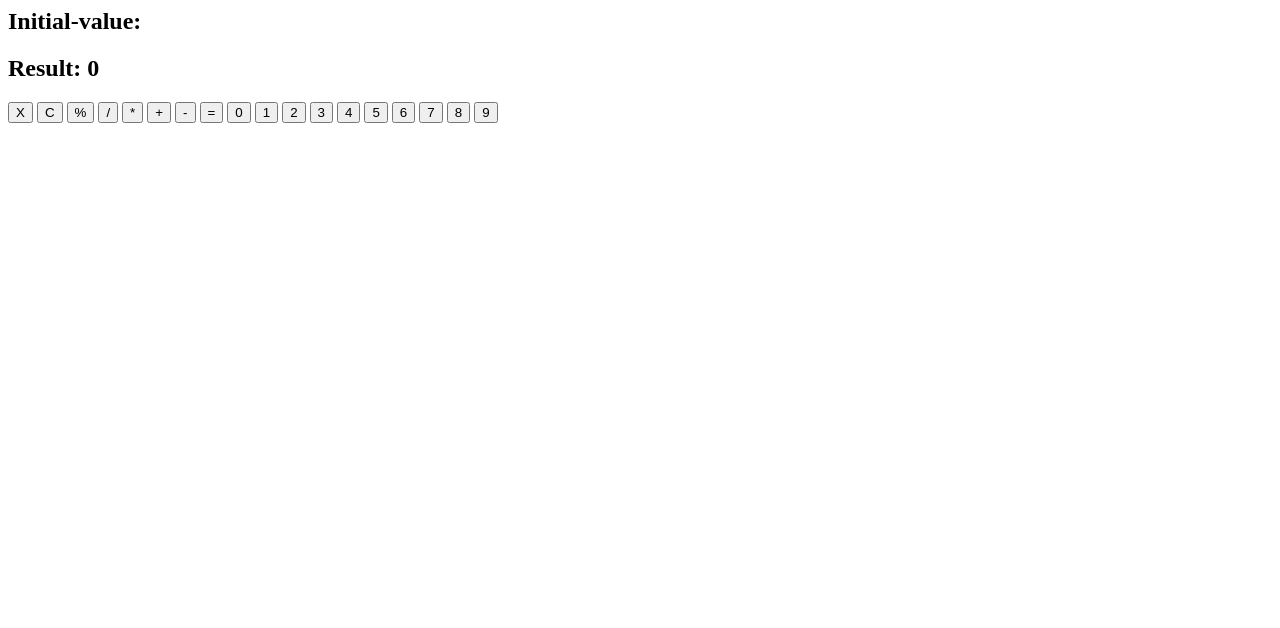
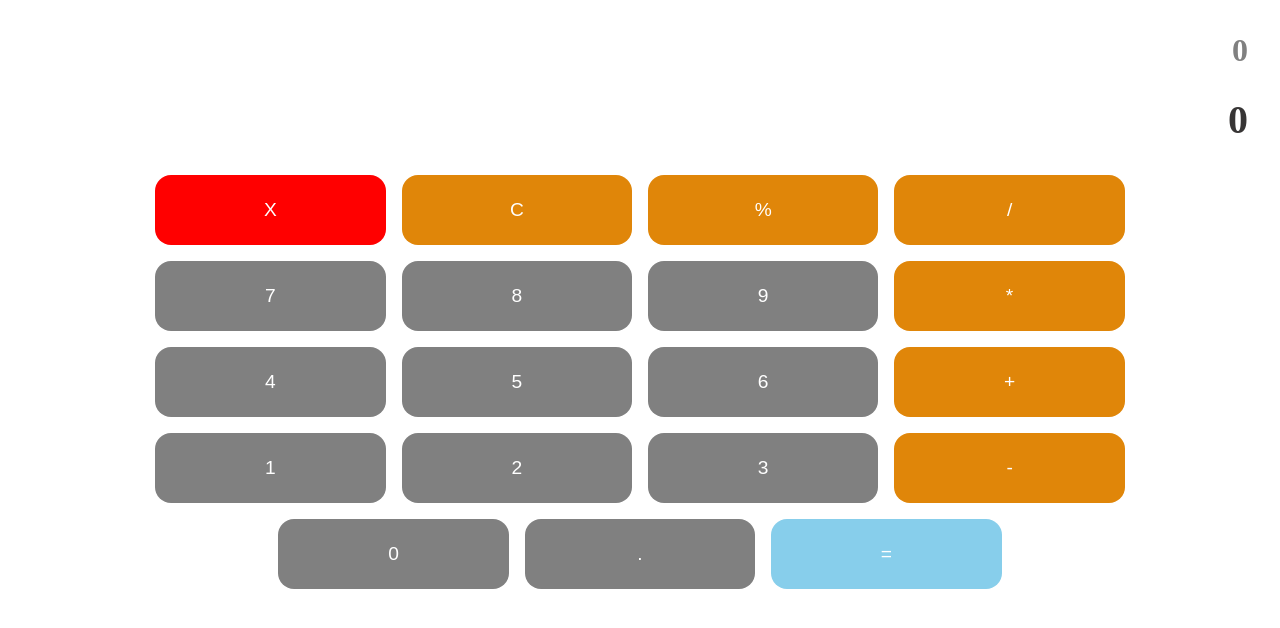
Before and after one commit to umesh625/Calculator-Practice, a plain HTML site: page index.html in a window 1280 px wide. Drawn offline with Linux system fonts and the light colour scheme.

Commit message:
style- will add the style to the calculor

```diff
--- a/index.html
+++ b/index.html
@@ -8,31 +8,46 @@
     <script src="app.js" defer></script>
   </head>
   <body>
-    <section id="result">
-      <h1>Initial-value:<span type="number" id="input-number"></span></h1>
-      <!-- <h2 id="current-calculation">0</h2> -->
-      <h2>Result: <span id="current-result">0</span></h2>
-    </section>
-    <section id="calulator">
-      <button type="button" id="btn-delete">X</button>
-      <button type="button" id="btn-reset">C</button>
-      <button type="button" id="btn-percentage">%</button>
-      <button type="button" id="btn-divide">/</button>
-      <button type="button" id="btn-multiply">*</button>
-      <button type="button" id="btn-add">+</button>
-      <button type="button" id="btn-subtract">-</button>
-      <button type="button" id="btn-equals">=</button>
+    <main>
+      <section id="result">
+        <h2 type="number" id="input-number">0</h2>
+        <h2 id="current-result">0</h2>
+      </section>
+      <section id="calculator">
+        <button type="button" class="btn" id="btn-delete">X</button>
+        <button type="button" class="btn-operation btn" id="btn-reset">
+          C
+        </button>
+        <button type="button" class="btn-operation btn" id="btn-percentage">
+          %
+        </button>
+        <button type="button" class="btn-operation btn" id="btn-divide">
+          /
+        </button>
 
-      <button type="button" id="num-0">0</button>
-      <button type="button" id="num-1">1</button>
-      <button type="button" id="num-2">2</button>
-      <button type="button" id="num-3">3</button>
-      <button type="button" id="num-4">4</button>
-      <button type="button" id="num-5">5</button>
-      <button type="button" id="num-6">6</button>
-      <button type="button" id="num-7">7</button>
-      <button type="button" id="num-8">8</button>
-      <button type="button" id="num-9">9</button>
-    </section>
+        <button type="button" class="btn" id="num-7">7</button>
+        <button type="button" class="btn" id="num-8">8</button>
+        <button type="button" class="btn" id="num-9">9</button>
+        <button type="button" class="btn-operation btn" id="btn-multiply">
+          *
+        </button>
+
+        <button type="button" class="btn" id="num-4">4</button>
+        <button type="button" class="btn" id="num-5">5</button>
+        <button type="button" class="btn" id="num-6">6</button>
+        <button type="button" class="btn-operation btn" id="btn-add">+</button>
+
+        <button type="button" class="btn" id="num-1">1</button>
+        <button type="button" class="btn" id="num-2">2</button>
+        <button type="button" class="btn" id="num-3">3</button>
+        <button type="button" class="btn-operation btn" id="btn-subtract">
+          -
+        </button>
+
+        <button type="button" class="btn" id="num-0">0</button>
+        <button type="button" class="btn" id="btn-dot">.</button>
+        <button type="button" class="btn" id="btn-equals">=</button>
+      </section>
+    </main>
   </body>
 </html>
--- a/script.js
+++ b/script.js
@@ -9,6 +9,7 @@ const divideBtn = document.getElementById("btn-divide");
 const multiplyBtn = document.getElementById("btn-multiply");
 const subtractBtn = document.getElementById("btn-subtract");
 const addBtn = document.getElementById("btn-add");
+const dotBtn = document.getElementById("btn-dot");
 const equalBtn = document.getElementById("btn-equal");
 let currentResult = document.getElementById("current-result");
 
@@ -28,10 +29,10 @@ const input9 = document.getElementById("num-9");
 
 const currentResultOutput = document.getElementById("current-result");
 const currentCalculationOutput = document.getElementById("current-calculation");
-function outputResult(result, text) {
-  currentResultOutput.textContent = result;
-  currentCalculationOutput.textContent = text;
-}
+// function outputResult(result, text) {
+//   currentResultOutput.textContent = result;
+//   currentCalculationOutput.textContent = text;
+// }
 /**
  * key events
  */
@@ -88,6 +89,9 @@ document.addEventListener("keydown", (event) => {
     currentResult.textContent = eval(userInput.textContent);
   } else if (event.key == "Escape") {
     userInput.textContent = "";
+  } else if (event.key === ".dot") {
+    insertTextContent(".");
+    console.log(".");
   }
 });
 
@@ -183,11 +187,18 @@ addClickEvents(resetBtn, () => {
   userInput.textContent = " ";
 });
 
+addClickEvents(dotBtn, () => {
+  console.log(".");
+  insertTextContent(dotBtn.innerText);
+});
+
+// addClickEvents(equalBtn, () => {
+//   currentResult.textContent = eval(userInput.textContent);
+// });
+
 /*
  * backspcae section
  */
 delBtn.addEventListener("click", () => {
   userInput.textContent = userInput.textContent.slice(0, -1);
 });
-
-// currentResult = eval(userInput.textContent);
--- a/style.css
+++ b/style.css
@@ -0,0 +1,59 @@
+body {
+  box-sizing: border-box;
+  margin: 0;
+  padding: 0;
+}
+main {
+  font-size: 16px;
+  margin: 2rem;
+}
+/* __________upper-calculation section _____ */
+#input-number {
+  text-align: right;
+  color: gray;
+  margin-top: 20px;
+  font-size: 2rem;
+}
+
+#current-result {
+  text-align: right;
+  color: rgb(55, 53, 53);
+  font-size: 2.5rem;
+  margin-top: 10px;
+  margin-bottom: 2rem;
+  /* flex-basis: 25%; */
+}
+
+#calculator {
+  display: flex;
+  flex-wrap: wrap;
+  margin: 2rem;
+  gap: 1rem;
+  justify-content: center;
+}
+
+/*_______________ utility______________   */
+
+.btn {
+  border-radius: 1rem;
+  padding: 1.5rem;
+  color: rgb(173, 172, 172);
+  border: none;
+  font-size: larger;
+  flex-basis: 20%;
+  background-color: gray;
+  color: white;
+}
+
+.btn-operation {
+  background-color: rgb(224, 134, 9);
+}
+
+#btn-delete {
+  background-color: red;
+}
+
+#btn-equals {
+  width: 150px;
+  background-color: skyblue;
+}
```
